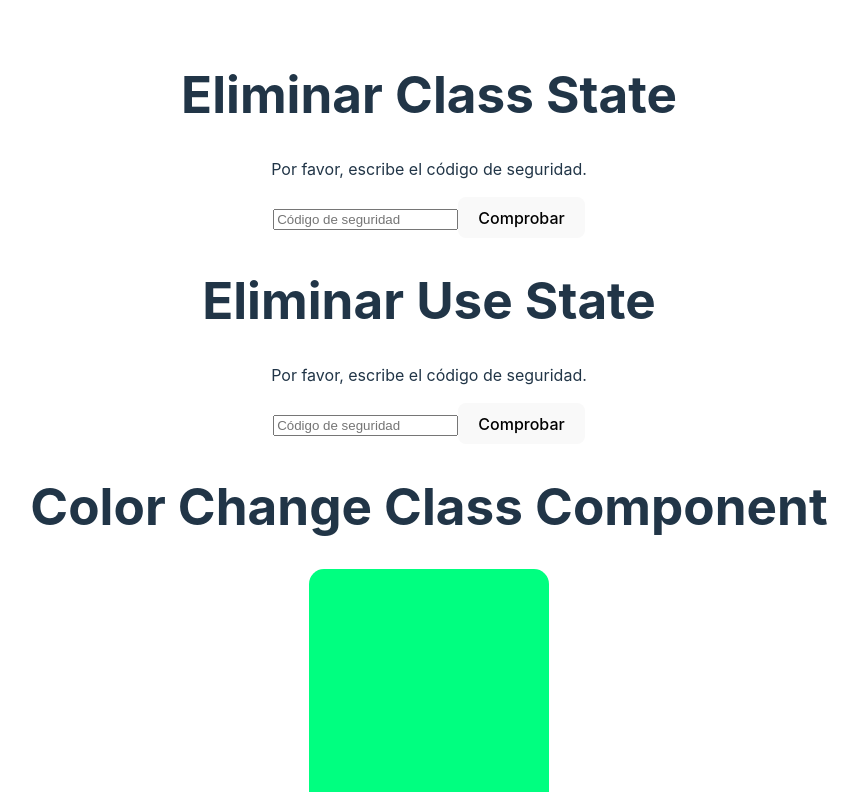
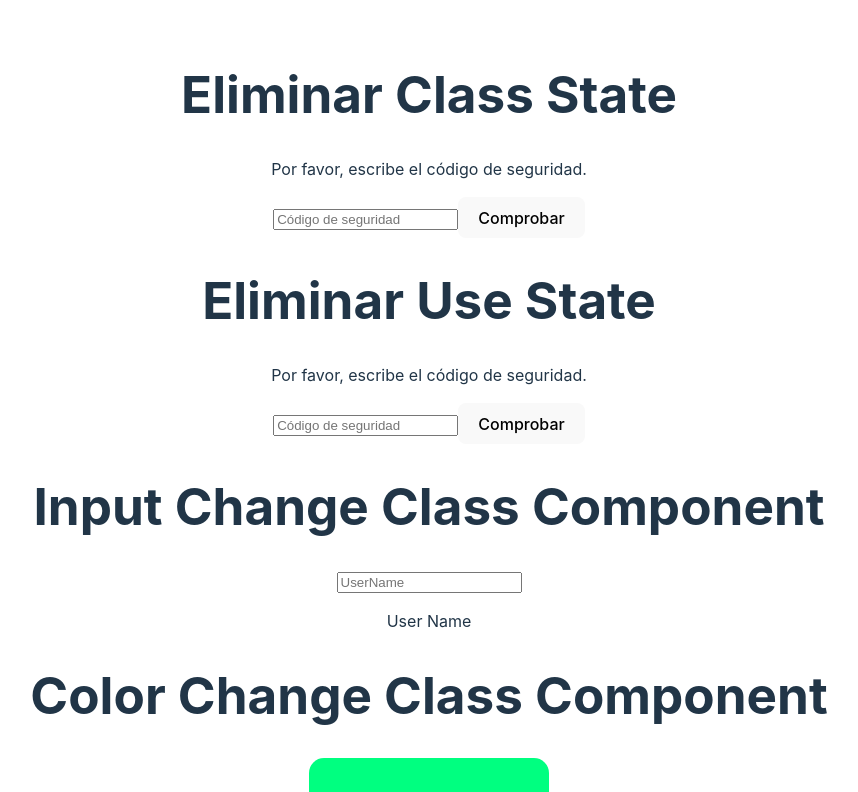
Before and after one commit to DavidTG7/state_management_reactJS, a React (Vite) app: page / in a window 1280 px wide. Shown: the top 792 px of the page, without its empty margins (211-1069 px from the left). Built offline with nearby package versions, Linux system fonts and the light colour scheme.

Commit message:
Create InputChangeClass class Component

```diff
--- a/src/App.jsx
+++ b/src/App.jsx
@@ -3,6 +3,7 @@ import { ClassState } from './ClassState'
 import { ColorChangeClass } from './ColorChangeClass'
 import { CounterClass } from './CounterClass'
 import { Footer } from './Footer'
+import { InputChangeClass } from './InputChangeClass'
 import { UseState } from './UseState'
 
 
@@ -11,6 +12,7 @@ export const App = () => {
     <>
       <ClassState name="Class State" />
       <UseState name="Use State" />
+      <InputChangeClass />
       <ColorChangeClass />
       <CounterClass />
       <Footer name="DavidTG" year="2023" />
--- /dev/null
+++ b/src/InputChangeClass.jsx
@@ -0,0 +1,32 @@
+import { Component } from "react";
+
+class InputChangeClass extends Component {
+  constructor(props) {
+    super(props)
+
+
+    this.state = {
+      inputValue: ""
+    }
+  }
+  handleChange = (e) => {
+    console.log(e.target.value)
+    this.setState({inputValue: e.target.value})
+  }
+
+  render() {
+    return(
+      <>
+        <h1>Input Change Class Component</h1>
+        <input
+          placeholder="UserName"
+          type="text"
+          onChange={this.handleChange.bind(this)}
+        />
+        <p>{this.state.inputValue.length > 0 ? this.state.inputValue : "User Name"}</p>
+      </>
+    )
+  }
+}
+
+export { InputChangeClass }
```
